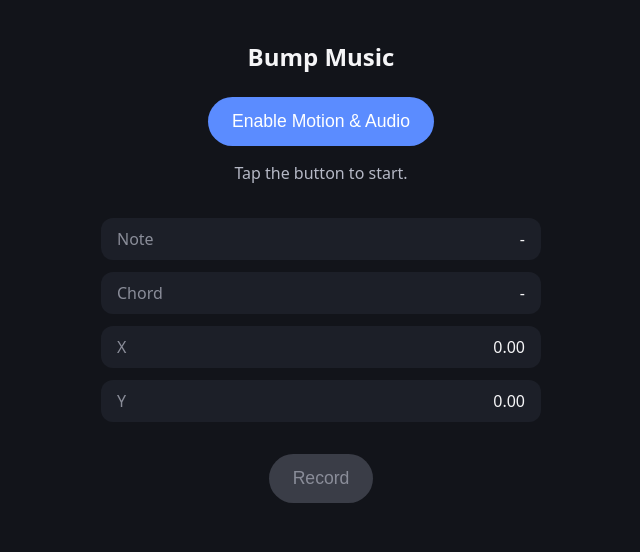
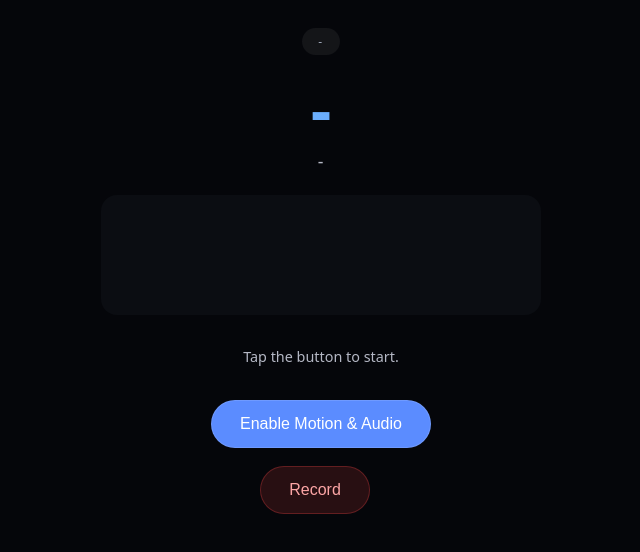
Before and after one commit to Ledsav/bump-music, a plain HTML site: page index.html in a window 1280 px wide. Shown: the whole page, without its empty margins (319-959 px from the left). Drawn offline with nearby package versions, Linux system fonts and the light colour scheme.

Commit message:
Redesign UI: variant badge, hero note/chord, waveform canvas, Stop control

```diff
--- a/index.html
+++ b/index.html
@@ -8,28 +8,21 @@
 </head>
 <body>
   <main>
-    <h1>Bump Music</h1>
-    <button id="enable-btn">Enable Motion &amp; Audio</button>
+    <div id="variant-badge">-</div>
+
+    <section id="hero">
+      <div id="current-note">-</div>
+      <div id="current-chord">-</div>
+    </section>
+
+    <canvas id="waveform" width="320" height="120"></canvas>
+
     <p id="status">Tap the button to start.</p>
 
-    <section id="readout">
-      <div class="readout-row">
-        <span class="label">Note</span>
-        <span id="current-note">-</span>
-      </div>
-      <div class="readout-row">
-        <span class="label">Chord</span>
-        <span id="current-chord">-</span>
-      </div>
-      <div class="readout-row">
-        <span class="label">X</span>
-        <span id="x-bar">0.00</span>
-      </div>
-      <div class="readout-row">
-        <span class="label">Y</span>
-        <span id="y-bar">0.00</span>
-      </div>
-    </section>
+    <div id="entry-controls">
+      <button id="enable-btn">Enable Motion &amp; Audio</button>
+      <button id="stop-btn" style="display:none">Stop</button>
+    </div>
 
     <section id="controls">
       <button id="record-btn" disabled>Record</button>
--- a/style.css
+++ b/style.css
@@ -8,77 +8,111 @@ body {
   min-height: 100vh;
   display: flex;
   justify-content: center;
-  background: #12141a;
+  background: #05060a;
   color: #f5f5f7;
 }
 
 main {
   width: 100%;
   max-width: 480px;
-  padding: 24px 20px 48px;
+  padding: 28px 20px 40px;
   box-sizing: border-box;
   text-align: center;
+  display: flex;
+  flex-direction: column;
+  gap: 18px;
 }
 
-h1 {
-  font-size: 1.5rem;
-  margin-bottom: 24px;
+#variant-badge {
+  align-self: center;
+  font-size: 0.75rem;
+  letter-spacing: 0.15em;
+  text-transform: uppercase;
+  color: #9ba3b4;
+  background: rgba(255, 255, 255, 0.06);
+  padding: 5px 16px;
+  border-radius: 999px;
+}
+
+#hero {
+  margin: 4px 0;
+}
+
+#current-note {
+  font-size: 4rem;
+  font-weight: 700;
+  line-height: 1;
+  background: linear-gradient(135deg, #7dd3fc, #5b8cff);
+  -webkit-background-clip: text;
+  background-clip: text;
+  color: transparent;
+}
+
+#current-chord {
+  margin-top: 8px;
+  font-size: 1.1rem;
+  color: #b5b8c5;
+  letter-spacing: 0.05em;
+}
+
+#waveform {
+  width: 100%;
+  height: 120px;
+  border-radius: 16px;
+  background: #0b0d12;
+  display: block;
+}
+
+#status {
+  min-height: 1.4em;
+  color: #b5b8c5;
+  font-size: 0.9rem;
+}
+
+#entry-controls,
+#controls {
+  display: flex;
+  align-items: center;
+  justify-content: center;
+  gap: 12px;
+  flex-wrap: wrap;
 }
 
 button {
-  font-size: 1.1rem;
-  padding: 14px 24px;
+  font-size: 1rem;
+  padding: 14px 28px;
   border-radius: 999px;
-  border: none;
+  border: 1px solid rgba(255, 255, 255, 0.12);
   background: #5b8cff;
   color: white;
   cursor: pointer;
 }
 
+#stop-btn {
+  background: rgba(255, 255, 255, 0.06);
+  color: #e5e7eb;
+}
+
+#record-btn {
+  background: rgba(239, 68, 68, 0.15);
+  color: #fca5a5;
+  border-color: rgba(239, 68, 68, 0.3);
+}
+
 button:disabled {
   background: #3a3d47;
   color: #8a8d99;
+  border-color: transparent;
   cursor: not-allowed;
-}
-
-#status {
-  margin-top: 16px;
-  min-height: 1.5em;
-  color: #b5b8c5;
-}
-
-#readout {
-  margin-top: 32px;
-  display: grid;
-  gap: 12px;
-}
-
-.readout-row {
-  display: flex;
-  justify-content: space-between;
-  padding: 10px 16px;
-  background: #1c1f28;
-  border-radius: 12px;
-  font-variant-numeric: tabular-nums;
-}
-
-.label {
-  color: #8a8d99;
-}
-
-#controls {
-  margin-top: 32px;
-  display: flex;
-  flex-direction: column;
-  align-items: center;
-  gap: 12px;
 }
 
 #timer {
   font-variant-numeric: tabular-nums;
   color: #b5b8c5;
+  font-size: 0.85rem;
 }
 
 #download-link {
-  color: #5b8cff;
+  color: #7dd3fc;
+  font-size: 0.9rem;
 }
```
